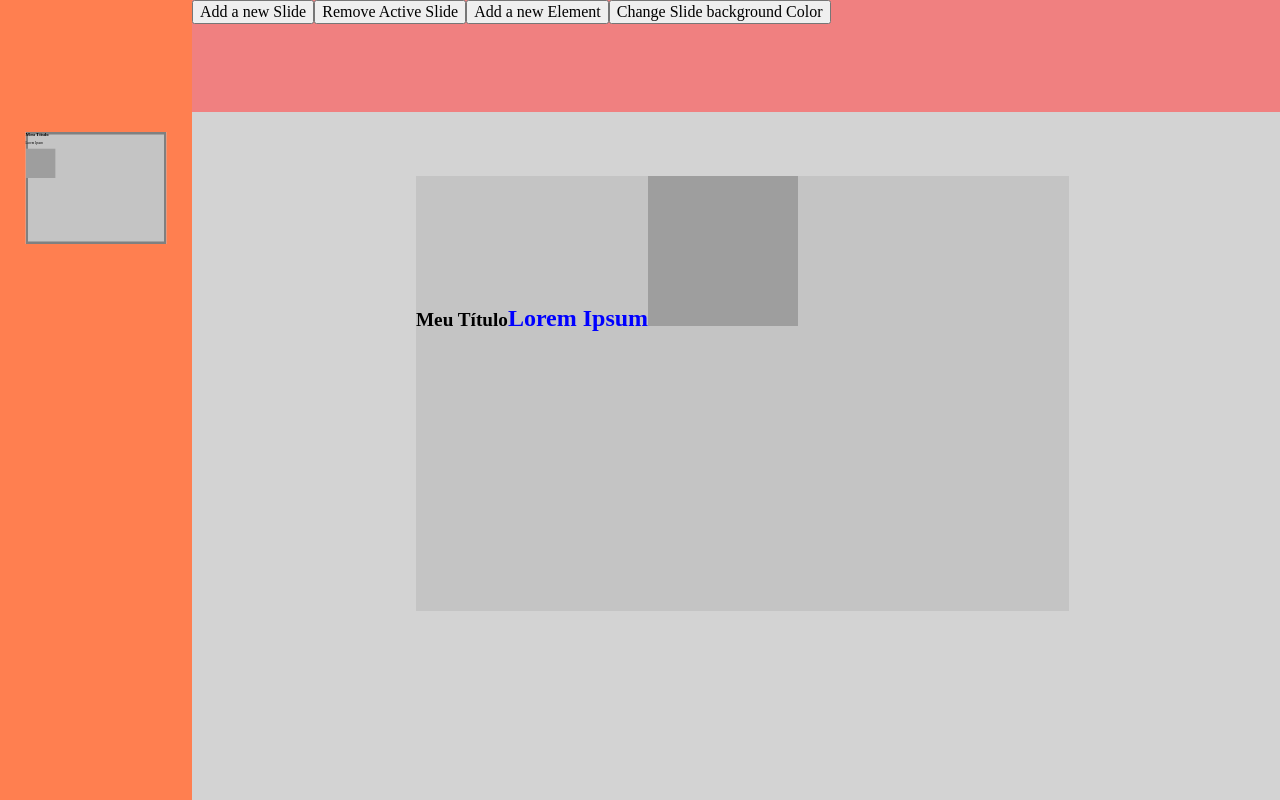
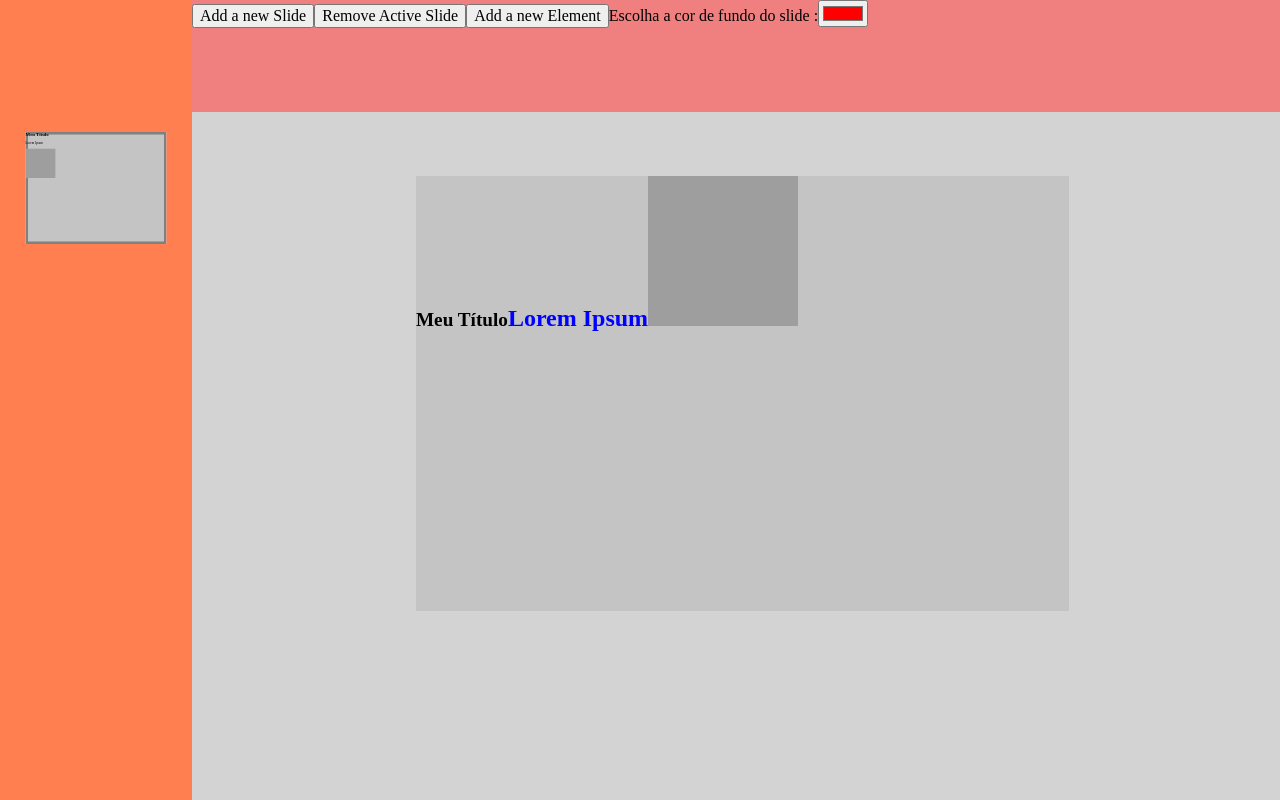
Before and after one commit to mattvasc/slideshow, an Angular app: page / in a window 1280 px wide. Built offline with nearby package versions, Linux system fonts and the light colour scheme; grey boxes are pictures that could not be loaded.

Commit message:
adição mudança color picker slide

```diff
--- a/src/app/slide.ts
+++ b/src/app/slide.ts
@@ -25,4 +25,18 @@ export class Slide {
 	public setTransition(x: Transition) {
 		this.transition = x;
 	}
+
+	public hexToRGB(hex: String) {
+		if(hex.substring(0,1) == '#') {
+			hex = hex.substring(1);
+		  }
+
+		 var rgbColor = {};
+
+		 /* Grab each pair (channel) of hex values and parse them to ints using hexadecimal decoding */
+		 this.bgcolor['red'] = parseInt(hex.substring(0,2),16);
+		 this.bgcolor['green'] = parseInt(hex.substring(2,4),16);
+		 this.bgcolor['blue'] = parseInt(hex.substring(4),16);
+
+	}
 }
--- a/src/app/toolbar/toolbar.component.html
+++ b/src/app/toolbar/toolbar.component.html
@@ -6,39 +6,15 @@
     <button (click)="toogleMenu('element')">
       {{hideAddNewElementMenu ? 'Add a new Element' : 'Hide Add Element Menu' }}
     </button>
-    <button (click)="toogleMenu('bgcolor')">
-      {{hideColorPickerMenu ? 'Change Slide background Color' : 'Hide ColorPicker'}}
-    </button>
+    <label for="slide-background-color">Escolha a cor de fundo do slide :</label>
+    <input id="slide-background-color" type="color" value="#ff0000" (change)="hexToRGB($event.target.value)"/>
+
     <div [hidden]="hideAddNewElementMenu">
       <button (click)="addNewElement(typeOfElement.titlefield)">Add a Title</button>
       <button (click)="addNewElement(typeOfElement.textfield)">Add a Text</button>
       <button (click)="addNewElement(typeOfElement.image)">Add a image</button>
     </div>
 
-    <!--
-        <label for="slide-background-color">Escolha a cor de fundo do slide :</label>
-
-        <input id="slide-background-color" type="color" value="#ff0000" [(ngModel)]="presentation.slides[activeSlide].style['background-color']"/>
-
-
-    -->
-
-    <div #colorpicker [hidden]="hideColorPickerMenu">
-
-      <label> Red
-        <input type="range" id="start" name="red" min="0" max="255" [(ngModel)]="presentation.slides[activeSlide].bgcolor.red" />
-      </label>
-      <label> Green
-        <input type="range" id="start" name="green" min="0" max="255" [(ngModel)]="presentation.slides[activeSlide].bgcolor.green"
-        />
-      </label>
-
-      <label> Blue
-        <input type="range" id="start" name="blue" min="0" max="255" [(ngModel)]="presentation.slides[activeSlide].bgcolor.blue"
-        />
-      </label>
-
-    </div>
     <div *ngIf="activeElement">Opções do elemento ativo:
       <div>
         <div *ngIf="activeElement.type == typeOfElement.image">
--- a/src/app/toolbar/toolbar.component.ts
+++ b/src/app/toolbar/toolbar.component.ts
@@ -121,5 +121,18 @@ export class ToolbarComponent implements OnInit {
 		this.hideAddNewElementMenuChange.emit(this.hideAddNewElementMenu);
 		this.hideColorPickerMenuChange.emit(this.hideColorPickerMenu);
 	}
+	hexToRGB(hex) {
+
+		if(hex.substring(0,1) == '#') {
+			hex = hex.substring(1);
+		}
+
+		 var rgbColor = {};
+
+		 this.presentation.slides[this.activeSlide].bgcolor['red'] = parseInt(hex.substring(0,2),16);
+		 this.presentation.slides[this.activeSlide].bgcolor['green'] = parseInt(hex.substring(2,4),16);
+		 this.presentation.slides[this.activeSlide].bgcolor['blue'] = parseInt(hex.substring(4),16);
+
+	}
 
 }
--- a/src/app/workspace/workspace.component.ts
+++ b/src/app/workspace/workspace.component.ts
@@ -74,12 +74,14 @@ export class WorkspaceComponent implements OnInit {
 	selectedBorder(lastActiveElement, activeElement) {
 		if (lastActiveElement == activeElement){
 			console.log("nada muda");
+			this.activeElement.style["border-style"] = 'dotted';
 		}
 		else if(lastActiveElement != activeElement && lastActiveElement != undefined){
 			this.lastActiveElement.style["border-style"] = 'none';
 			console.log("mudou de volta");
+			this.activeElement.style["border-style"] = 'dotted';
 		}
-		this.activeElement.style["border-style"] = 'dotted';
+
 
 	}
 
```
